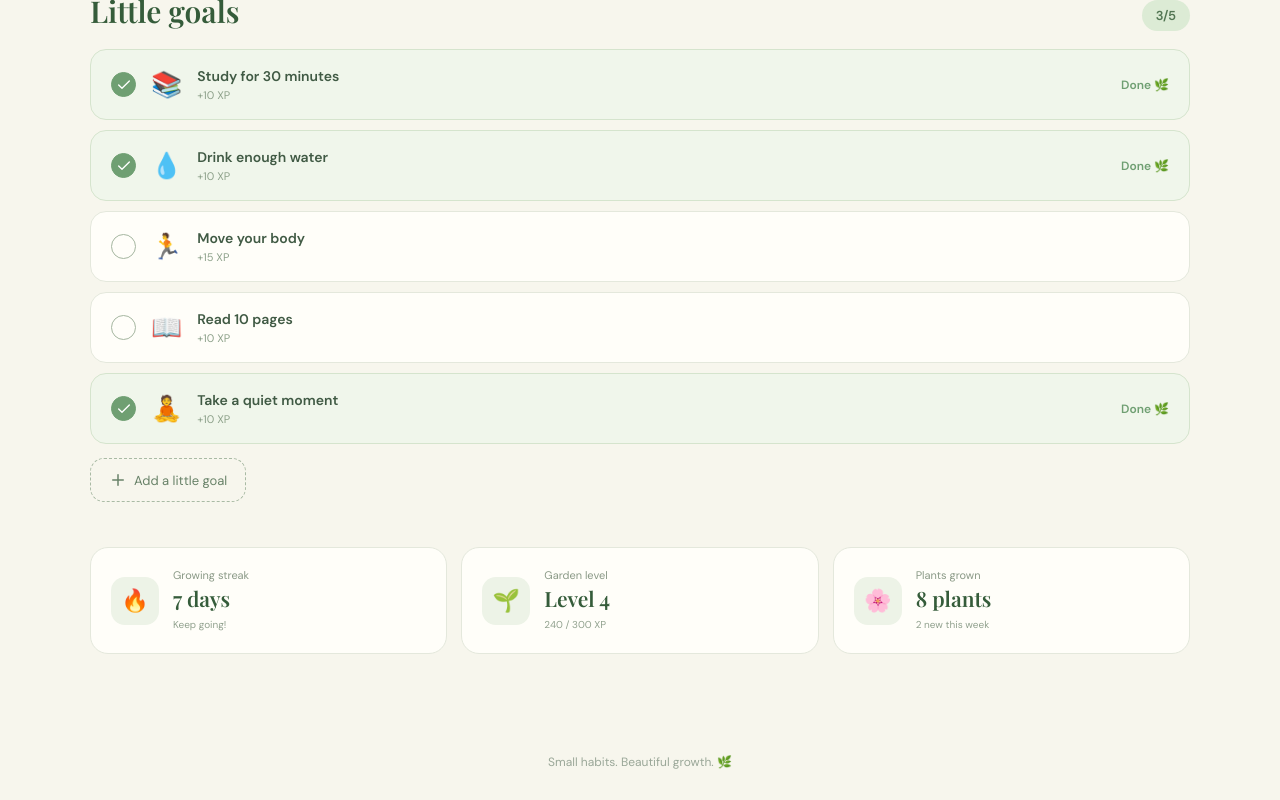
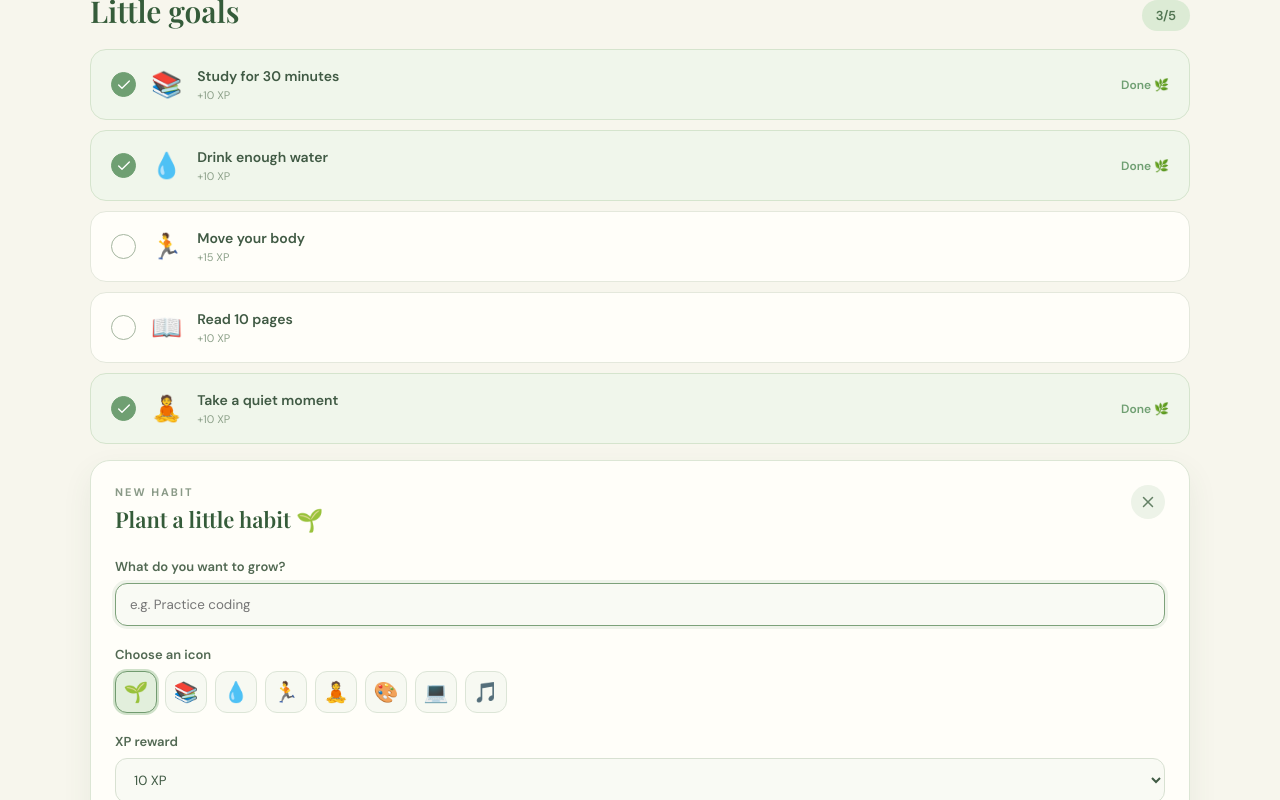
Before and after one commit to sujatalimbu2/Mori, a React (Vite) app: page / in a window 1280 px wide. Both pictures are taken after a click on the button "Add a little goal". Shown: the part 823-1623 px from the top of the page. Built offline with nearby package versions, Linux system fonts and the light colour scheme.

Commit message:
Add custom habits

```diff
--- a/src/App.jsx
+++ b/src/App.jsx
@@ -1,4 +1,4 @@
-import { useState } from "react";
+import { useEffect, useState } from "react";
 import "./index.css";
 
 import Navbar from "./components/Navbar";
@@ -46,11 +46,49 @@ const initialGoals = [
 ];
 
 function App() {
-  const [goals, setGoals] = useState(initialGoals);
-  const [xp, setXp] = useState(240);
+  const [goals, setGoals] = useState(() => {
+    const savedGoals = localStorage.getItem("mori-goals");
+    return savedGoals ? JSON.parse(savedGoals) : initialGoals;
+  });
+
+  const [xp, setXp] = useState(() => {
+    const savedXP = localStorage.getItem("mori-xp");
+    return savedXP ? Number(savedXP) : 240;
+  });
+
   const [gardenLevel] = useState(4);
-  const [streak, setStreak] = useState(7);
-  const [streakCompleted, setStreakCompleted] = useState(false);
+
+  const [streak, setStreak] = useState(() => {
+    const savedStreak = localStorage.getItem("mori-streak");
+    return savedStreak ? Number(savedStreak) : 7;
+  });
+
+  const [streakCompleted, setStreakCompleted] = useState(() => {
+    const saved = localStorage.getItem("mori-streak-completed");
+    return saved === "true";
+  });
+
+  // Save goals
+  useEffect(() => {
+    localStorage.setItem("mori-goals", JSON.stringify(goals));
+  }, [goals]);
+
+  // Save XP
+  useEffect(() => {
+    localStorage.setItem("mori-xp", xp);
+  }, [xp]);
+
+  // Save streak
+  useEffect(() => {
+    localStorage.setItem("mori-streak", streak);
+  }, [streak]);
+
+  // Save streak completion
+  useEffect(() => {
+    localStorage.setItem("mori-streak-completed", streakCompleted);
+  }, [streakCompleted]);
+
+  const completedGoals = goals.filter((goal) => goal.completed).length;
 
   const toggleGoal = (id) => {
     setGoals((currentGoals) => {
@@ -104,7 +142,7 @@ function App() {
         <DailyGoals goals={goals} onToggle={toggleGoal} />
 
         <section className="progress-row">
-        <StreakCard streak={streak} />
+          <StreakCard streak={streak} />
 
           <XPBar xp={xp} level={gardenLevel} />
 
--- a/src/CSS/DailyGoals.css
+++ b/src/CSS/DailyGoals.css
@@ -0,0 +1,128 @@
+.habit-form-container {
+  margin-top: 16px;
+  padding: 24px;
+  border: 1px solid #dce6d5;
+  border-radius: 20px;
+  background: #fffef9;
+  box-shadow: 0 12px 30px rgba(70, 91, 64, 0.08);
+}
+
+.habit-form-header {
+  display: flex;
+  align-items: flex-start;
+  justify-content: space-between;
+  margin-bottom: 24px;
+}
+
+.habit-form-header h3 {
+  margin-top: 5px;
+  font-family: "Playfair Display", serif;
+  font-size: 22px;
+  color: #355c3a;
+}
+
+.close-form {
+  width: 34px;
+  height: 34px;
+  border: none;
+  border-radius: 50%;
+  display: grid;
+  place-items: center;
+  background: #edf3e8;
+  color: #648065;
+  cursor: pointer;
+}
+
+.habit-form-container form {
+  display: grid;
+  gap: 20px;
+}
+
+.habit-form-container label {
+  display: grid;
+  gap: 8px;
+  color: #526953;
+  font-size: 13px;
+  font-weight: 600;
+}
+
+.habit-form-container input,
+.habit-form-container select {
+  width: 100%;
+  padding: 12px 14px;
+  border: 1px solid #d8e1d2;
+  border-radius: 12px;
+  outline: none;
+  background: #f9faf4;
+  color: #405a44;
+  font-family: inherit;
+}
+
+.habit-form-container input:focus,
+.habit-form-container select:focus {
+  border-color: #7da17a;
+  box-shadow: 0 0 0 3px rgba(125, 161, 122, 0.12);
+}
+
+.icon-options {
+  display: flex;
+  flex-wrap: wrap;
+  gap: 8px;
+}
+
+.icon-option {
+  width: 42px;
+  height: 42px;
+  border: 1px solid #dce5d7;
+  border-radius: 12px;
+  background: #f7f9f2;
+  font-size: 20px;
+  cursor: pointer;
+  transition: 0.2s ease;
+}
+
+.icon-option:hover {
+  transform: translateY(-2px);
+}
+
+.icon-option.selected {
+  border-color: #729b70;
+  background: #e2efdc;
+  box-shadow: 0 0 0 2px #cfe1c9;
+}
+
+.form-actions {
+  display: flex;
+  justify-content: flex-end;
+  gap: 10px;
+  padding-top: 5px;
+}
+
+.cancel-button,
+.save-habit {
+  padding: 11px 17px;
+  border-radius: 12px;
+  font-family: inherit;
+  font-size: 13px;
+  cursor: pointer;
+}
+
+.cancel-button {
+  border: 1px solid #d8e1d2;
+  background: transparent;
+  color: #708070;
+}
+
+.save-habit {
+  display: flex;
+  align-items: center;
+  gap: 7px;
+  border: none;
+  background: #6f9f72;
+  color: white;
+  font-weight: 600;
+}
+
+.save-habit:hover {
+  background: #5e8d63;
+}
--- a/src/components/DailyGoals.jsx
+++ b/src/components/DailyGoals.jsx
@@ -1,10 +1,40 @@
-import { Plus } from "lucide-react";
+import { useState } from "react";
+import { Plus, X } from "lucide-react";
 import HabitCard from "./HabitCard";
+import "../CSS/DailyGoals.css";
 
-function DailyGoals({ goals, onToggle }) {
+function DailyGoals({ goals, onToggle, onAddGoal }) {
+  const [showForm, setShowForm] = useState(false);
+  const [habitName, setHabitName] = useState("");
+  const [habitIcon, setHabitIcon] = useState("🌱");
+  const [habitXP, setHabitXP] = useState(10);
+
   const completedGoals = goals.filter(
     (goal) => goal.completed
   ).length;
+
+  const handleSubmit = (event) => {
+    event.preventDefault();
+
+    const trimmedName = habitName.trim();
+
+    if (!trimmedName) return;
+
+    const newGoal = {
+      id: Date.now(),
+      icon: habitIcon,
+      name: trimmedName,
+      xp: Number(habitXP),
+      completed: false,
+    };
+
+    onAddGoal(newGoal);
+
+    setHabitName("");
+    setHabitIcon("🌱");
+    setHabitXP(10);
+    setShowForm(false);
+  };
 
   return (
     <section className="goals-section">
@@ -29,10 +59,100 @@ function DailyGoals({ goals, onToggle }) {
         ))}
       </div>
 
-      <button className="add-goal">
-        <Plus size={18} />
-        Add a little goal
-      </button>
+      {!showForm && (
+        <button
+          className="add-goal"
+          onClick={() => setShowForm(true)}
+        >
+          <Plus size={18} />
+          Add a little goal
+        </button>
+      )}
+
+      {showForm && (
+        <div className="habit-form-container">
+          <div className="habit-form-header">
+            <div>
+              <p className="section-label">NEW HABIT</p>
+              <h3>Plant a little habit 🌱</h3>
+            </div>
+
+            <button
+              className="close-form"
+              onClick={() => setShowForm(false)}
+              type="button"
+            >
+              <X size={18} />
+            </button>
+          </div>
+
+          <form onSubmit={handleSubmit}>
+            <label>
+              What do you want to grow?
+              <input
+                type="text"
+                placeholder="e.g. Practice coding"
+                value={habitName}
+                onChange={(event) =>
+                  setHabitName(event.target.value)
+                }
+                autoFocus
+              />
+            </label>
+
+            <label>
+              Choose an icon
+
+              <div className="icon-options">
+                {["🌱", "📚", "💧", "🏃", "🧘", "🎨", "💻", "🎵"].map(
+                  (icon) => (
+                    <button
+                      key={icon}
+                      type="button"
+                      className={`icon-option ${
+                        habitIcon === icon ? "selected" : ""
+                      }`}
+                      onClick={() => setHabitIcon(icon)}
+                    >
+                      {icon}
+                    </button>
+                  )
+                )}
+              </div>
+            </label>
+
+            <label>
+              XP reward
+              <select
+                value={habitXP}
+                onChange={(event) =>
+                  setHabitXP(Number(event.target.value))
+                }
+              >
+                <option value={5}>5 XP</option>
+                <option value={10}>10 XP</option>
+                <option value={15}>15 XP</option>
+                <option value={20}>20 XP</option>
+              </select>
+            </label>
+
+            <div className="form-actions">
+              <button
+                type="button"
+                className="cancel-button"
+                onClick={() => setShowForm(false)}
+              >
+                Cancel
+              </button>
+
+              <button type="submit" className="save-habit">
+                <Plus size={17} />
+                Plant Habit
+              </button>
+            </div>
+          </form>
+        </div>
+      )}
     </section>
   );
 }
```
